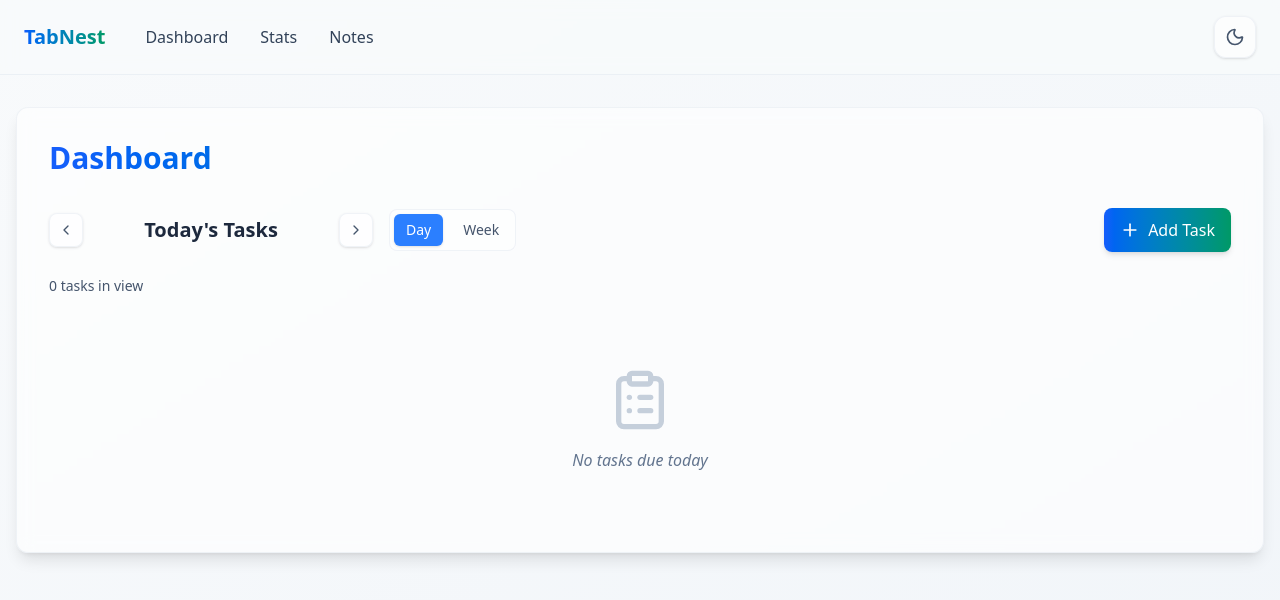
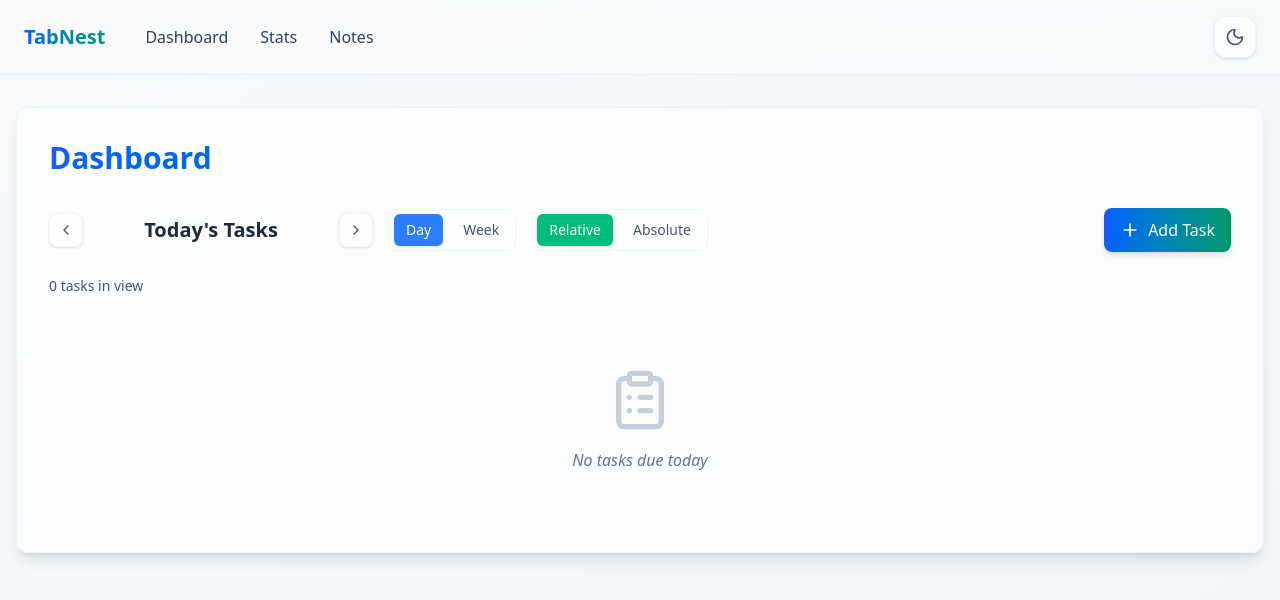
Before and after one commit to Austin616/TabNest, a React (Vite) app: page / in a window 1280 px wide. Shown: the top 600 px of the page. Built offline with nearby package versions, Linux system fonts and the light colour scheme.

Commit message:
toggle to add relative or absolute dates

```diff
--- a/src/components/Todo/TodoHeader.tsx
+++ b/src/components/Todo/TodoHeader.tsx
@@ -6,6 +6,7 @@ interface TodoHeaderProps {
   navigation: DateNavigation
   onNavigateDate: (direction: 'prev' | 'next') => void
   onViewModeChange: (mode: ViewMode) => void
+  onDateFormatChange: (format: 'relative' | 'absolute') => void
   onAddTask: () => void
 }
 
@@ -13,6 +14,7 @@ const TodoHeader: React.FC<TodoHeaderProps> = ({
   navigation,
   onNavigateDate,
   onViewModeChange,
+  onDateFormatChange,
   onAddTask
 }) => {
   const formatHeaderDate = () => {
@@ -86,6 +88,31 @@ const TodoHeader: React.FC<TodoHeaderProps> = ({
             Week
           </button>
         </div>
+
+        <div className="flex items-center gap-2 bg-white/40 dark:bg-slate-700/40 rounded-lg p-1 border border-slate-200/50 dark:border-slate-600/50">
+          <button
+            onClick={() => onDateFormatChange('relative')}
+            className={`px-3 py-1.5 text-sm font-medium rounded-md transition-all duration-200 ${
+              navigation.dateFormat === 'relative'
+                ? 'bg-emerald-500 text-white shadow-sm'
+                : 'text-slate-600 dark:text-slate-400 hover:text-slate-800 dark:hover:text-slate-200 hover:bg-white/60 dark:hover:bg-slate-600/60'
+            }`}
+            title="Show relative dates (Today, Tomorrow, etc.)"
+          >
+            Relative
+          </button>
+          <button
+            onClick={() => onDateFormatChange('absolute')}
+            className={`px-3 py-1.5 text-sm font-medium rounded-md transition-all duration-200 ${
+              navigation.dateFormat === 'absolute'
+                ? 'bg-emerald-500 text-white shadow-sm'
+                : 'text-slate-600 dark:text-slate-400 hover:text-slate-800 dark:hover:text-slate-200 hover:bg-white/60 dark:hover:bg-slate-600/60'
+            }`}
+            title="Show absolute dates (Oct 1, Sep 28, etc.)"
+          >
+            Absolute
+          </button>
+        </div>
       </div>
 
       <button
--- a/src/components/Todo/TodoList.tsx
+++ b/src/components/Todo/TodoList.tsx
@@ -16,7 +16,8 @@ const TodoList: React.FC<TodoListProps> = ({ onAddTaskClick, onEditTodo }) => {
   const { todos, toggleTodoComplete, deleteTodo } = useTodos()
   const [navigation, setNavigation] = useState<DateNavigation>({
     currentDate: new Date(),
-    viewMode: 'day'
+    viewMode: 'day',
+    dateFormat: 'relative'
   })
   const [filters, setFilters] = useState<TodoFilters>({
     mode: 'all',
@@ -41,6 +42,10 @@ const TodoList: React.FC<TodoListProps> = ({ onAddTaskClick, onEditTodo }) => {
     setNavigation(prev => ({ ...prev, viewMode }))
   }
 
+  const changeDateFormat = (dateFormat: 'relative' | 'absolute') => {
+    setNavigation(prev => ({ ...prev, dateFormat }))
+  }
+
   const changeFilterMode = (mode: FilterMode) => {
     setFilters(prev => ({ ...prev, mode }))
   }
@@ -61,8 +66,8 @@ const TodoList: React.FC<TodoListProps> = ({ onAddTaskClick, onEditTodo }) => {
       todosToOrganize = todosToOrganize.filter(todo => todo.completed)
     }
 
-    return organizeTodosByDate(todosToOrganize, navigation.currentDate, navigation.viewMode)
-  }, [todos, navigation.currentDate, navigation.viewMode, filters.mode])
+    return organizeTodosByDate(todosToOrganize, navigation.currentDate, navigation.viewMode, navigation.dateFormat)
+  }, [todos, navigation.currentDate, navigation.viewMode, navigation.dateFormat, filters.mode])
 
   // Get all todos from organized groups for counts
   const allFilteredTodos = organizedTodos.flatMap(group => group.todos)
@@ -72,16 +77,13 @@ const TodoList: React.FC<TodoListProps> = ({ onAddTaskClick, onEditTodo }) => {
   const viewCompletedTodoCount = allFilteredTodos.filter(todo => todo.completed).length
   const viewTotalTodoCount = allFilteredTodos.length
 
-  // Global counts for reference
-  const globalActiveTodoCount = todos.filter(todo => !todo.completed).length
-  const globalCompletedTodoCount = todos.filter(todo => todo.completed).length
-
   return (
     <div className="space-y-6">
       <TodoHeader
         navigation={navigation}
         onNavigateDate={navigateDate}
         onViewModeChange={changeViewMode}
+        onDateFormatChange={changeDateFormat}
         onAddTask={onAddTaskClick}
       />
 
--- a/src/pages/Popup/Popup.tsx
+++ b/src/pages/Popup/Popup.tsx
@@ -98,6 +98,7 @@ const Popup: React.FC = () => {
   const [currentTime, setCurrentTime] = useState(new Date())
   const [viewMode, setViewMode] = useState<ViewMode>('day')
   const [currentDate, setCurrentDate] = useState(new Date())
+  const [dateFormat, setDateFormat] = useState<'relative' | 'absolute'>('relative')
   const [editingTodoId, setEditingTodoId] = useState<string | null>(null)
 
   // Create date from input string without timezone issues
@@ -248,7 +249,7 @@ const Popup: React.FC = () => {
   }
 
   // Organize todos by date categories
-  const organizedTodos = organizeTodosByDate(todos, currentDate, viewMode)
+  const organizedTodos = organizeTodosByDate(todos, currentDate, viewMode, dateFormat)
   const allFilteredTodos = organizedTodos.flatMap(group => group.todos)
   const activeTodos = allFilteredTodos.filter(todo => !todo.completed)
 
@@ -293,6 +294,34 @@ const Popup: React.FC = () => {
             >
               <CalendarDays className="w-3 h-3" />
               Week
+            </button>
+          </div>
+        </div>
+
+        {/* Date Format Toggle */}
+        <div className="flex items-center justify-center mb-3">
+          <div className="flex items-center gap-1 bg-slate-100 dark:bg-slate-700 rounded-lg p-1">
+            <button
+              onClick={() => setDateFormat('relative')}
+              className={`px-2 py-1 rounded-md text-xs font-medium transition-all duration-200 ${
+                dateFormat === 'relative'
+                  ? 'bg-emerald-500 text-white shadow-sm'
+                  : 'text-slate-600 dark:text-slate-400 hover:text-slate-800 dark:hover:text-slate-200'
+              }`}
+              title="Show relative dates (Today, Tomorrow, etc.)"
+            >
+              Relative
+            </button>
+            <button
+              onClick={() => setDateFormat('absolute')}
+              className={`px-2 py-1 rounded-md text-xs font-medium transition-all duration-200 ${
+                dateFormat === 'absolute'
+                  ? 'bg-emerald-500 text-white shadow-sm'
+                  : 'text-slate-600 dark:text-slate-400 hover:text-slate-800 dark:hover:text-slate-200'
+              }`}
+              title="Show absolute dates (Oct 1, Sep 28, etc.)"
+            >
+              Absolute
             </button>
           </div>
         </div>
--- a/src/types/todo.ts
+++ b/src/types/todo.ts
@@ -20,4 +20,5 @@ export interface TodoFilters {
 export interface DateNavigation {
   currentDate: Date
   viewMode: ViewMode
+  dateFormat: 'relative' | 'absolute'
 }
--- a/src/utils/todoDateUtils.ts
+++ b/src/utils/todoDateUtils.ts
@@ -6,13 +6,23 @@ export interface TodoGroup {
   type: 'overdue' | 'today' | 'upcoming' | 'no-date' | 'completed'
 }
 
-export const formatDateForDisplay = (date: Date): string => {
+export const formatDateForDisplay = (date: Date, format: 'relative' | 'absolute' = 'relative'): string => {
   const today = new Date()
   today.setHours(0, 0, 0, 0)
 
   const targetDate = new Date(date)
   targetDate.setHours(0, 0, 0, 0)
 
+  if (format === 'absolute') {
+    return date.toLocaleDateString('en-US', {
+      weekday: 'short',
+      month: 'short',
+      day: 'numeric',
+      year: date.getFullYear() !== today.getFullYear() ? 'numeric' : undefined
+    })
+  }
+
+  // Relative format (existing logic)
   const diffTime = targetDate.getTime() - today.getTime()
   const diffDays = Math.ceil(diffTime / (1000 * 60 * 60 * 24))
 
@@ -93,7 +103,7 @@ export const isTaskReminderActive = (todo: Todo, currentDate: Date): boolean =>
   return checkDate >= reminderStartDate && checkDate < dueDate
 }
 
-export const organizeTodosByDate = (todos: Todo[], currentDate: Date, viewMode: 'day' | 'week' = 'day'): TodoGroup[] => {
+export const organizeTodosByDate = (todos: Todo[], currentDate: Date, viewMode: 'day' | 'week' = 'day', dateFormat: 'relative' | 'absolute' = 'relative'): TodoGroup[] => {
   const today = new Date()
   today.setHours(0, 0, 0, 0)
 
@@ -198,7 +208,7 @@ export const organizeTodosByDate = (todos: Todo[], currentDate: Date, viewMode:
       const todosForDate = overdueByDate.get(dateKey)!
 
       groups.push({
-        title: formatDateForDisplay(date),
+        title: formatDateForDisplay(date, dateFormat),
         todos: sortTodos(todosForDate),
         type: 'overdue'
       })
@@ -207,7 +217,7 @@ export const organizeTodosByDate = (todos: Todo[], currentDate: Date, viewMode:
 
   if (todayTodos.length > 0) {
     const isToday = currentDateNormalized.getTime() === today.getTime()
-    const title = isToday ? formatDateForDisplay(today) : formatDateForDisplay(currentDate)
+    const title = isToday ? formatDateForDisplay(today, dateFormat) : formatDateForDisplay(currentDate, dateFormat)
     groups.push({
       title,
       todos: sortTodos(todayTodos),
@@ -239,7 +249,7 @@ export const organizeTodosByDate = (todos: Todo[], currentDate: Date, viewMode:
       const todosForDate = reminderByDate.get(dateKey)!
 
       groups.push({
-        title: `${formatDateForDisplay(date)} (Reminder)`,
+        title: `${formatDateForDisplay(date, dateFormat)} (Reminder)`,
         todos: sortTodos(todosForDate),
         type: 'upcoming'
       })
@@ -270,7 +280,7 @@ export const organizeTodosByDate = (todos: Todo[], currentDate: Date, viewMode:
       const todosForDate = upcomingByDate.get(dateKey)!
 
       groups.push({
-        title: formatDateForDisplay(date),
+        title: formatDateForDisplay(date, dateFormat),
         todos: sortTodos(todosForDate),
         type: 'upcoming'
       })
@@ -313,7 +323,7 @@ export const organizeTodosByDate = (todos: Todo[], currentDate: Date, viewMode:
       const todosForDate = completedByDate.get(dateKey)!
 
       groups.push({
-        title: `${formatDateForDisplay(date)} (Completed)`,
+        title: `${formatDateForDisplay(date, dateFormat)} (Completed)`,
         todos: sortTodos(todosForDate),
         type: 'completed'
       })
```
